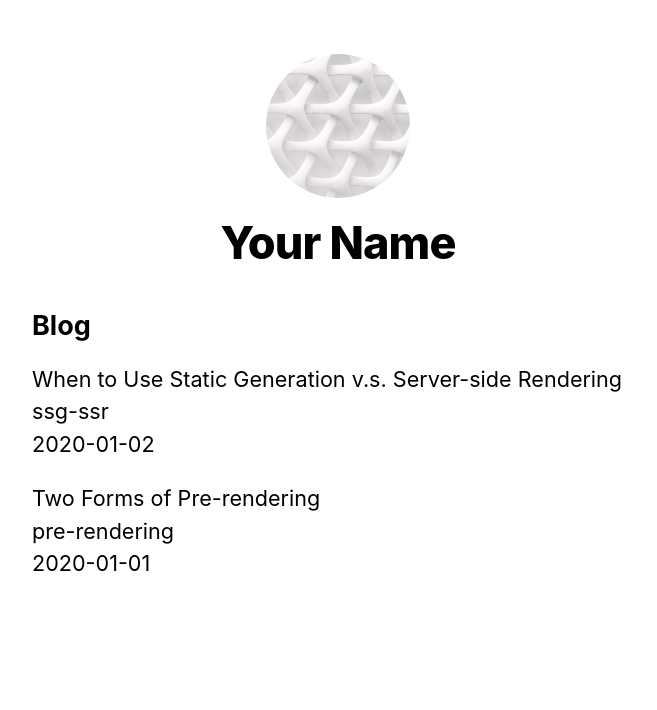
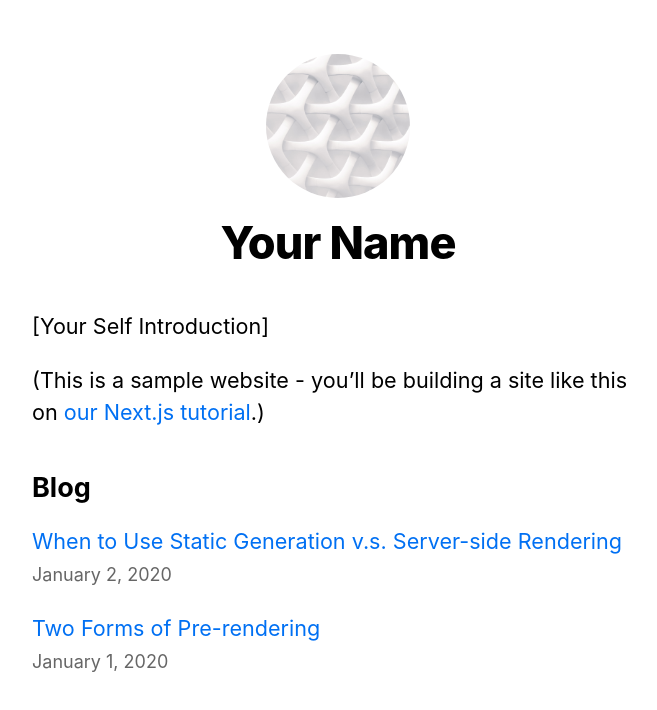
Before and after one commit to Tanmai2002/nextjs-blog, a Next.js app: page / in a window 1280 px wide. Shown: the top 710 px of the page, without its empty margins (302-959 px from the left). Built offline with nearby package versions, Linux system fonts and the light colour scheme.

Commit message:
Dynamic and api compltee

```diff
--- /dev/null
+++ b/components/date.js
@@ -0,0 +1,6 @@
+import { parseISO, format } from 'date-fns';
+
+export default function Date({ dateString }) {
+  const date = parseISO(dateString);
+  return <time dateTime={dateString}>{format(date, 'LLLL d, yyyy')}</time>;
+}
--- a/lib/posts.js
+++ b/lib/posts.js
@@ -1,7 +1,8 @@
 import fs from 'fs';
 import path from 'path';
 import matter from 'gray-matter';
-
+import { remark } from 'remark';
+import html from 'remark-html';
 const postsDirectory = path.join(process.cwd(), 'posts');
 
 export function getSortedPostsData() {
@@ -60,16 +61,23 @@ export function getAllPostIds() {
     });
   }
 
-  export function getPostData(id) {
+  export async function getPostData(id) {
     const fullPath = path.join(postsDirectory, `${id}.md`);
     const fileContents = fs.readFileSync(fullPath, 'utf8');
 
     // Use gray-matter to parse the post metadata section
     const matterResult = matter(fileContents);
 
-    // Combine the data with the id
+    // Use remark to convert markdown into HTML string
+    const processedContent = await remark()
+      .use(html)
+      .process(matterResult.content);
+    const contentHtml = processedContent.toString();
+
+    // Combine the data with the id and contentHtml
     return {
       id,
+      contentHtml,
       ...matterResult.data,
     };
   }
--- a/package.json
+++ b/package.json
@@ -6,9 +6,12 @@
     "start": "next start"
   },
   "dependencies": {
+    "date-fns": "^2.29.3",
     "gray-matter": "^4.0.3",
     "next": "latest",
     "react": "18.2.0",
-    "react-dom": "18.2.0"
+    "react-dom": "18.2.0",
+    "remark": "^14.0.2",
+    "remark-html": "^15.0.2"
   }
 }
--- /dev/null
+++ b/pages/api/hello.js
@@ -0,0 +1,3 @@
+export default function handler(req, res) {
+    res.status(200).json({ text: 'Hello' });
+  }
--- a/pages/index.js
+++ b/pages/index.js
@@ -2,7 +2,8 @@
 import Head from 'next/head';
 import Layout, { siteTitle } from '../components/layout';
 import utilStyles from '../styles/utils.module.css';
-
+import Link from 'next/link';
+import Date from '../components/date';
 import { getSortedPostsData } from '../lib/posts';
 
 export async function getStaticProps() {
@@ -14,25 +15,30 @@ export async function getStaticProps() {
   };
 }
 
-
-
 export default function Home({ allPostsData }) {
   return (
     <Layout home>
-      {/* Keep the existing code here */}
-
-      {/* Add this <section> tag below the existing <section> tag */}
+      <Head>
+        <title>{siteTitle}</title>
+      </Head>
+      <section className={utilStyles.headingMd}>
+        <p>[Your Self Introduction]</p>
+        <p>
+          (This is a sample website - you’ll be building a site like this on{' '}
+          <a href="https://nextjs.org/learn">our Next.js tutorial</a>.)
+        </p>
+      </section>
       <section className={`${utilStyles.headingMd} ${utilStyles.padding1px}`}>
         <h2 className={utilStyles.headingLg}>Blog</h2>
         <ul className={utilStyles.list}>
           {allPostsData.map(({ id, date, title }) => (
-            <li className={utilStyles.listItem} key={id}>
-              {title}
-              <br />
-              {id}
-              <br />
-              {date}
-            </li>
+           <li className={utilStyles.listItem} key={id}>
+           <Link href={`/posts/${id}`}>{title}</Link>
+           <br />
+           <small className={utilStyles.lightText}>
+             <Date dateString={date} />
+           </small>
+         </li>
           ))}
         </ul>
       </section>
```
Also changed, not shown: pages/posts/[id].js (+15 -8 lines), 1 other file (tests, documents, lock files or other folders).
